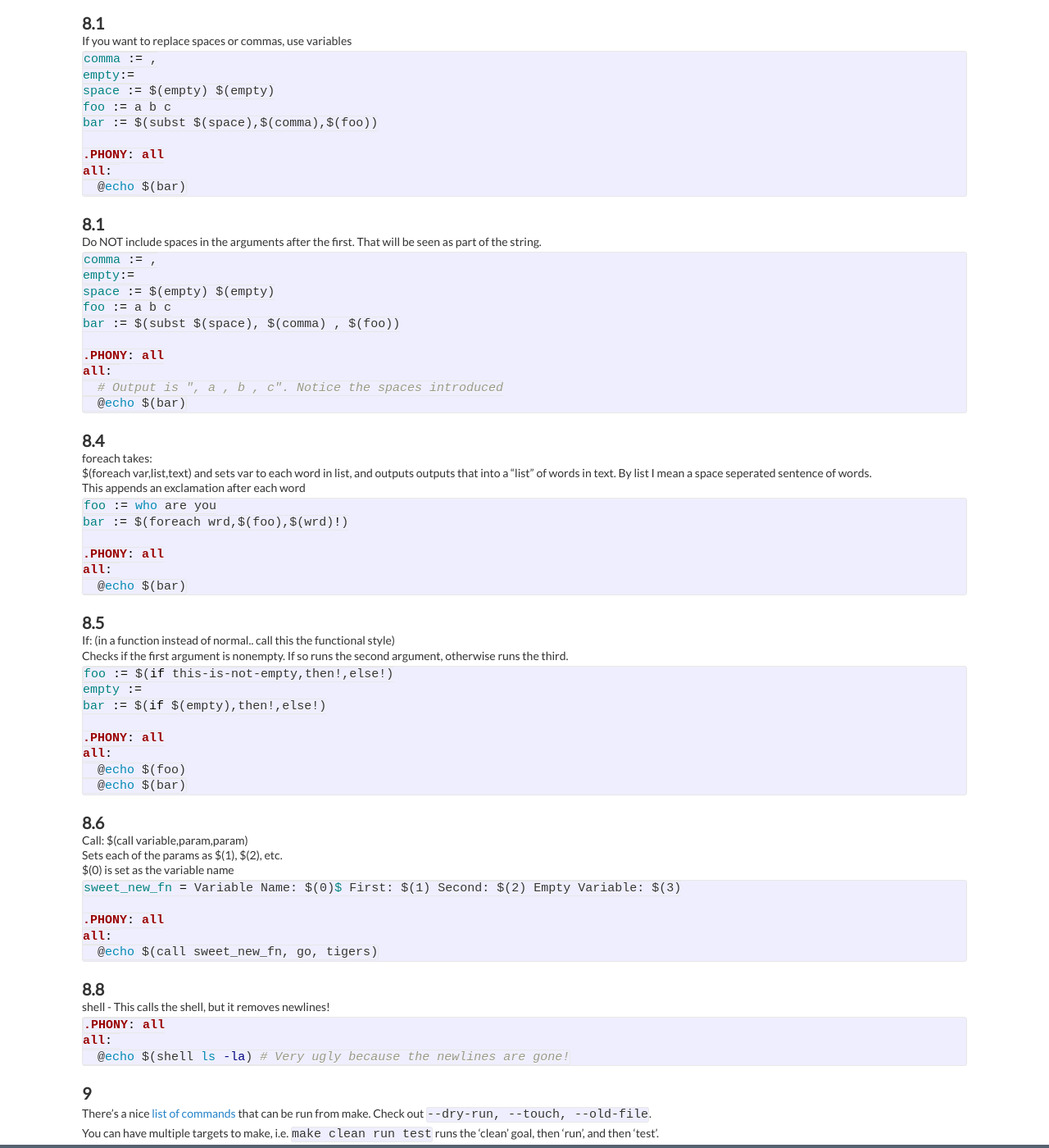
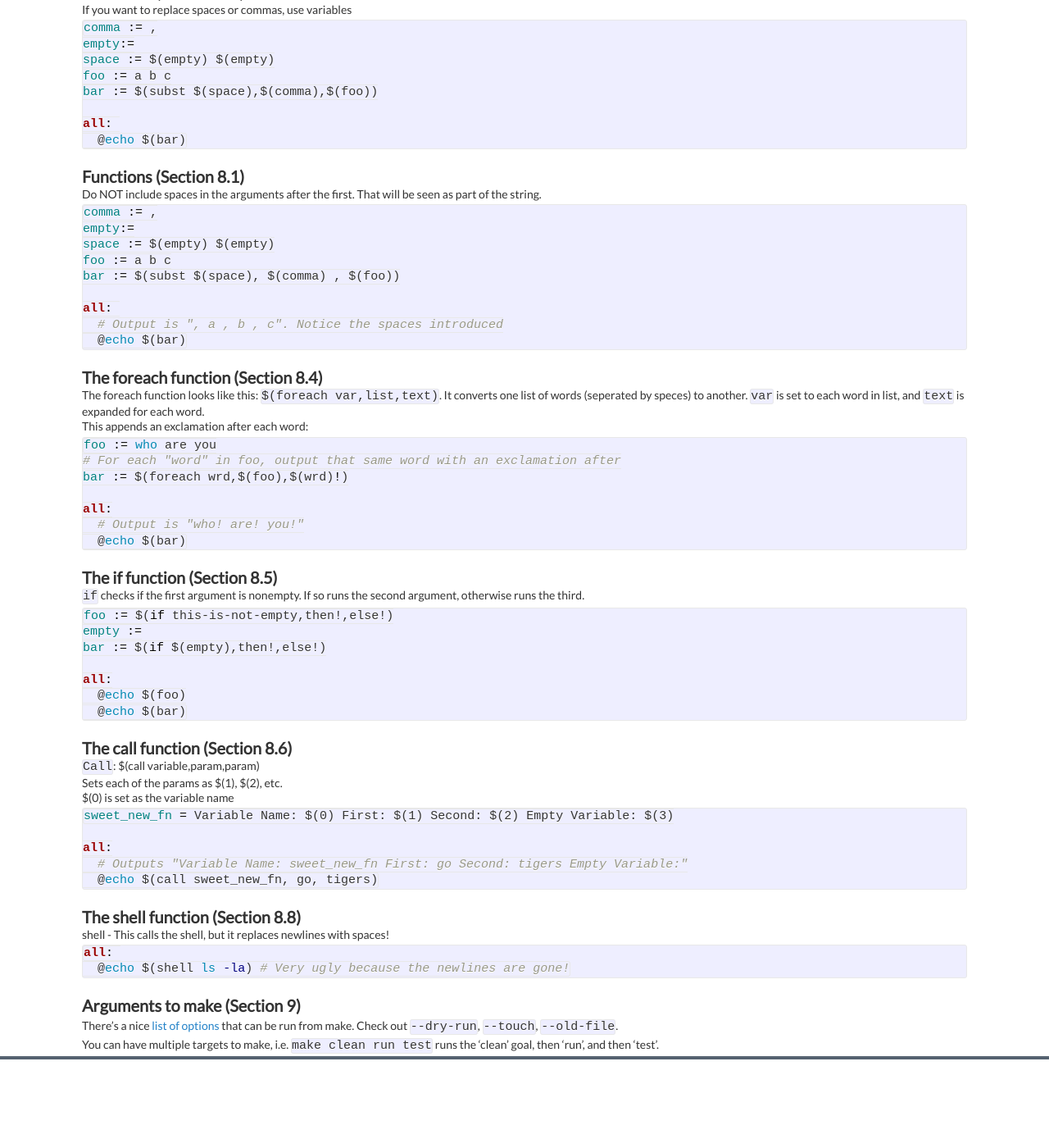
Before and after one commit to theicfire/makefiletutorial, a Jekyll site: the page built from index.md, in a window 1280 px wide and 1400 px high, scrolled down 12788 px. Shown: the whole window at 82% size. Built offline with Jekyll 4.4.1, drawn with Linux system fonts in a browser that asks for light colours; after the commit the page ends 14080 px from its top, so only the background shows below that; some of the changed text lies outside the part shown.

Commit message:
Update examples

```diff
--- a/index.md
+++ b/index.md
@@ -790,20 +790,16 @@
 endif
 {% endhighlight %}
 
-**8.1**
-Call functions with $(fn, arguments) or $(fn, arguments)
+**Functions (Section 8.1)**
+*Functions* are mainly just for text processing. Call functions with `$(fn, arguments)` or `${fn, arguments}`. You can make your own using the [call](https://www.gnu.org/software/make/manual/html_node/Call-Function.html#Call-Function) builtin function. Make has a decent amount of [builtin functions](https://www.gnu.org/software/make/manual/html_node/Functions.html).
 {% highlight make %}
-
-bar := $(subst not, totally, "I am not superman")
-bar2 := $(subst not, totally, "I am not superman")
-.PHONY: all
+bar := ${subst not, totally, "I am not superman"}
 all:
 	@echo $(bar)
-	@echo $(bar2)
 
 {% endhighlight %}
 
-**8.1**
+**Functions (Section 8.1)**
 If you want to replace spaces or commas, use variables
 {% highlight make %}
 comma := ,
@@ -812,12 +808,11 @@
 foo := a b c
 bar := $(subst $(space),$(comma),$(foo))
 
-.PHONY: all
 all:
 	@echo $(bar)
 {% endhighlight %}
 
-**8.1**
+**Functions (Section 8.1)**
 Do NOT include spaces in the arguments after the first. That will be seen as part of the string.
 {% highlight make %}
 comma := ,
@@ -826,7 +821,6 @@
 foo := a b c
 bar := $(subst $(space), $(comma) , $(foo))
 
-.PHONY: all
 all:
 	# Output is ", a , b , c". Notice the spaces introduced
 	@echo $(bar)
@@ -837,56 +831,52 @@
 # TODO 8.7 origin fn? Better in documentation?
 -->
 
-**8.4**
-foreach takes:
-$(foreach var,list,text) and sets var to each word in list, and outputs outputs that into a "list" of words in text. By list I mean a space seperated sentence of words.
-This appends an exclamation after each word
+**The foreach function (Section 8.4)**
+The foreach function looks like this: `$(foreach var,list,text)`. It converts one list of words (seperated by speces) to another. `var` is set to each word in list, and `text` is expanded for each word.
+This appends an exclamation after each word:
 {% highlight make %}
 foo := who are you
+# For each "word" in foo, output that same word with an exclamation after
 bar := $(foreach wrd,$(foo),$(wrd)!)
 
-.PHONY: all
 all:
+	# Output is "who! are! you!"
 	@echo $(bar)
 {% endhighlight %}
 
-**8.5**
-If: (in a function instead of normal.. call this the functional style)
-Checks if the first argument is nonempty. If so runs the second argument, otherwise runs the third.
+**The if function (Section 8.5)**
+`if` checks if the first argument is nonempty. If so runs the second argument, otherwise runs the third.
 {% highlight make %}
 foo := $(if this-is-not-empty,then!,else!)
 empty :=
 bar := $(if $(empty),then!,else!)
 
-.PHONY: all
 all:
 	@echo $(foo)
 	@echo $(bar)
 {% endhighlight %}
 
-**8.6**
-Call: $(call variable,param,param)
+**The call function (Section 8.6)**
+`Call`: $(call variable,param,param)
 Sets each of the params as $(1), $(2), etc.
 $(0) is set as the variable name
 {% highlight make %}
+sweet_new_fn = Variable Name: $(0) First: $(1) Second: $(2) Empty Variable: $(3)
 
-sweet_new_fn = Variable Name: $(0)$ First: $(1) Second: $(2) Empty Variable: $(3)
-
-.PHONY: all
 all:
+	# Outputs "Variable Name: sweet_new_fn First: go Second: tigers Empty Variable:"
 	@echo $(call sweet_new_fn, go, tigers)
 {% endhighlight %}
 
-**8.8**
-shell - This calls the shell, but it removes newlines!
+**The shell function (Section 8.8)**
+shell - This calls the shell, but it replaces newlines with spaces!
 {% highlight make %}
-.PHONY: all
 all:
 	@echo $(shell ls -la) # Very ugly because the newlines are gone!
 {% endhighlight %}
 
-**9**
+**Arguments to make (Section 9)**
 
-There's a nice [list of commands](http://www.gnu.org/software/make/manual/make.html#Options-Summary) that can be run from make. Check out `--dry-run, --touch, --old-file`.
+There's a nice [list of options](http://www.gnu.org/software/make/manual/make.html#Options-Summary) that can be run from make. Check out `--dry-run`, `--touch`, `--old-file`.
 
 You can have multiple targets to make, i.e. `make clean run test` runs the 'clean' goal, then 'run', and then 'test'.
```
